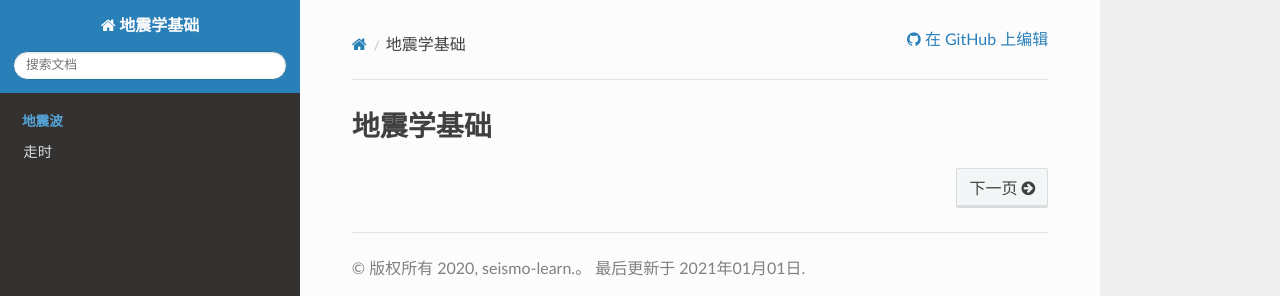
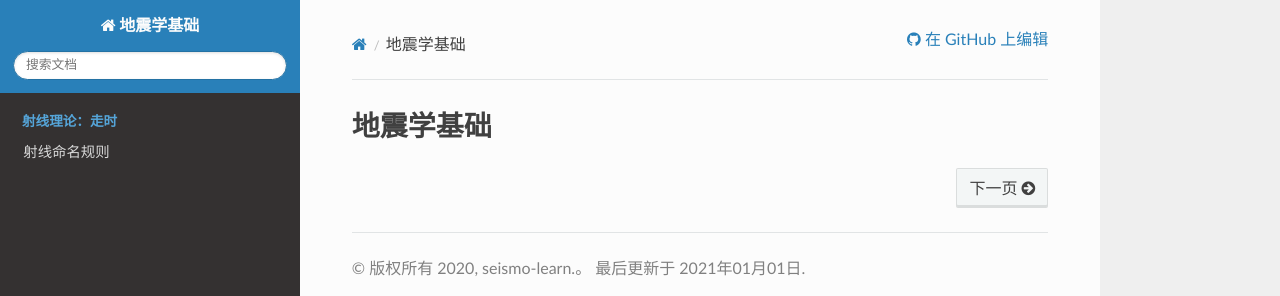
Before and after one commit to seismo-learn/seismology, a Sphinx documentation site: the page built from source/index.rst, in a window 1280 px wide. Shown: the top 296 px of the page. Built offline with Sphinx 7.4.7 and the Read the Docs theme 2.0.0, drawn with Linux system fonts in a browser that asks for light colours.

Commit message:
Add ray nomemclature

```diff
--- a/source/index.rst
+++ b/source/index.rst
@@ -4,7 +4,7 @@
 
 .. toctree::
    :maxdepth: 3
-   :caption: 地震波
+   :caption: 射线理论：走时
    :hidden:
 
-   travel-time/index
+   ray-nomenclature/index
--- /dev/null
+++ b/source/ray-nomenclature/index.rst
@@ -0,0 +1,2 @@
+射线命名规则
+############
--- a/source/travel-time/index.rst
+++ /dev/null
@@ -1,4 +0,0 @@
-走时
-====
-
-``TODO``
```
